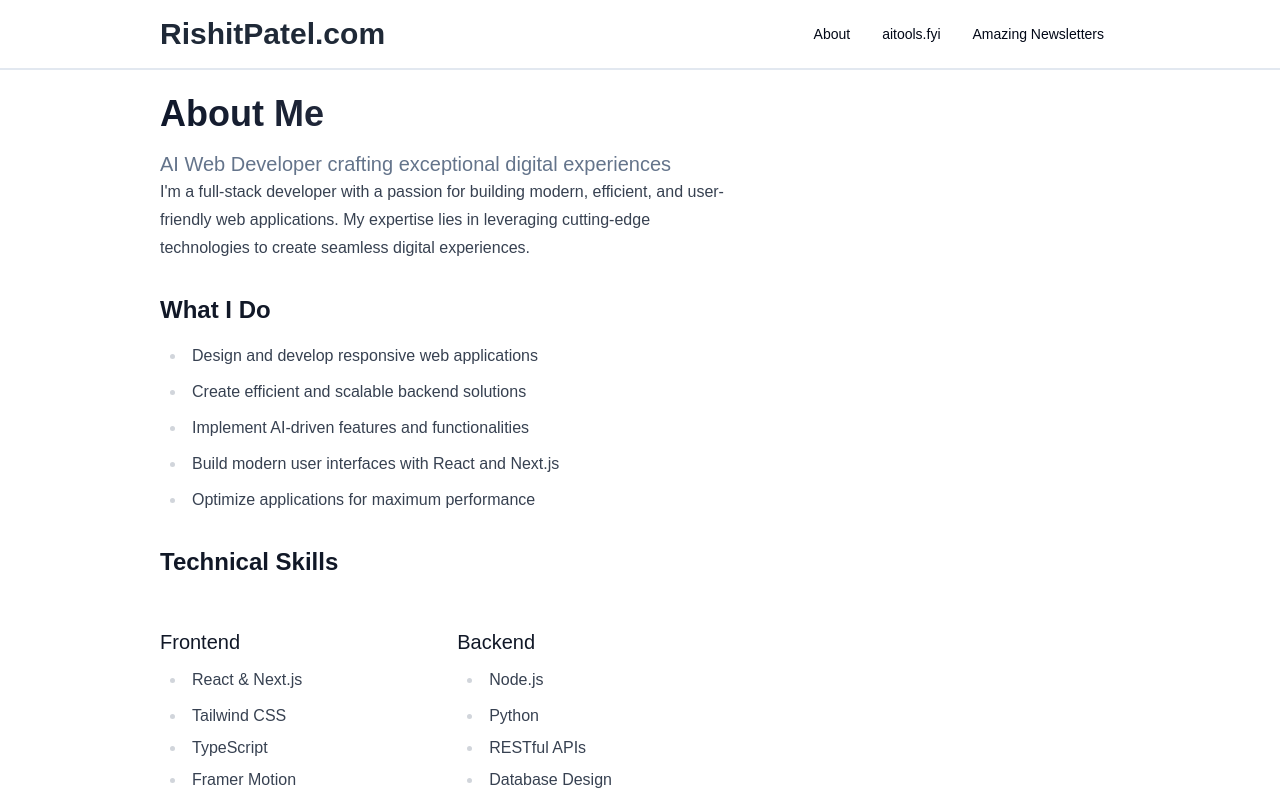
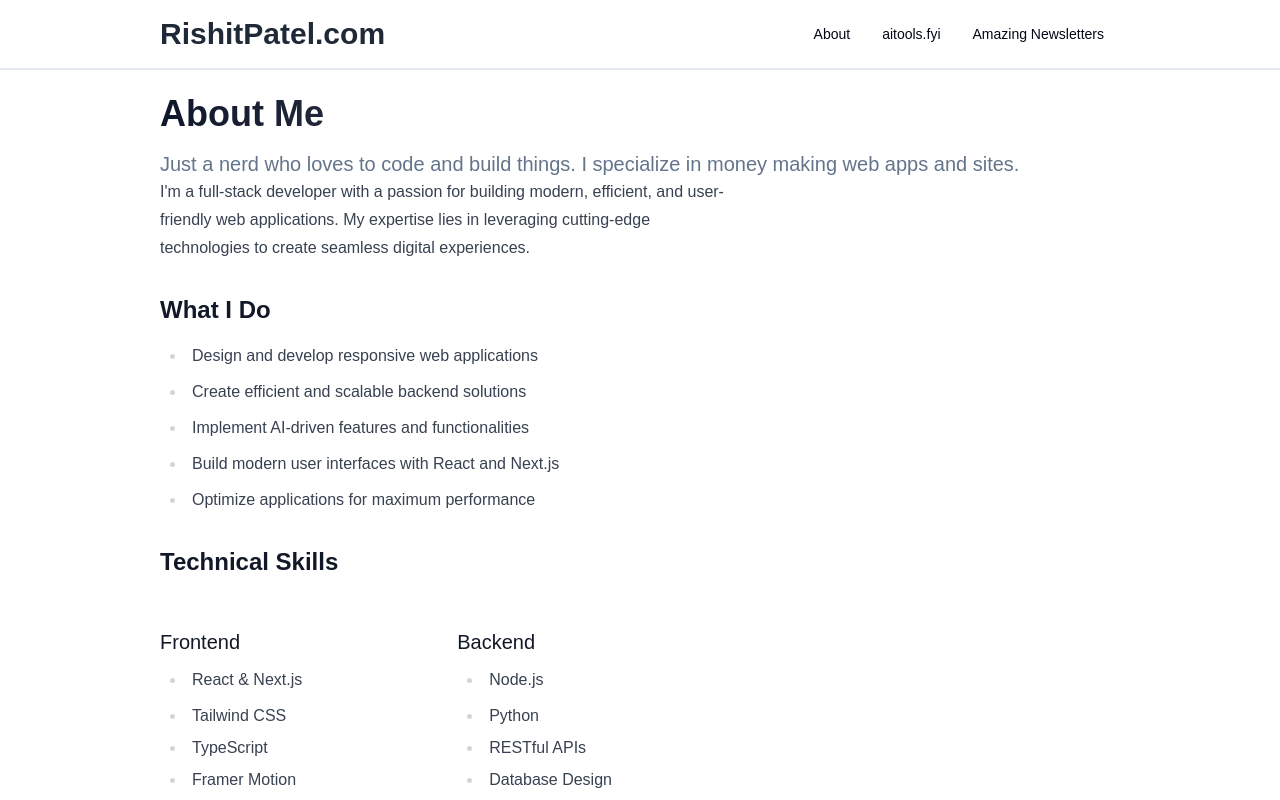
Before and after one commit to imrishit98/rishitpatel.com, a Next.js app: page /about in a window 1280 px wide. Shown: the top 800 px of the page. Built offline with nearby package versions, Linux system fonts and the light colour scheme; a web font is replaced by a local one.

Commit message:
Refactor AboutHero component to update the about me text

```diff
--- a/src/components/ui/about/hero.js
+++ b/src/components/ui/about/hero.js
@@ -13,7 +13,8 @@ export function AboutHero() {
         About Me
       </h1>
       <p className='text-xl text-muted-foreground'>
-        AI Web Developer crafting exceptional digital experiences
+        Just a nerd who loves to code and build things. I specialize in money making web
+        apps and sites.
       </p>
     </motion.section>
   );
```
